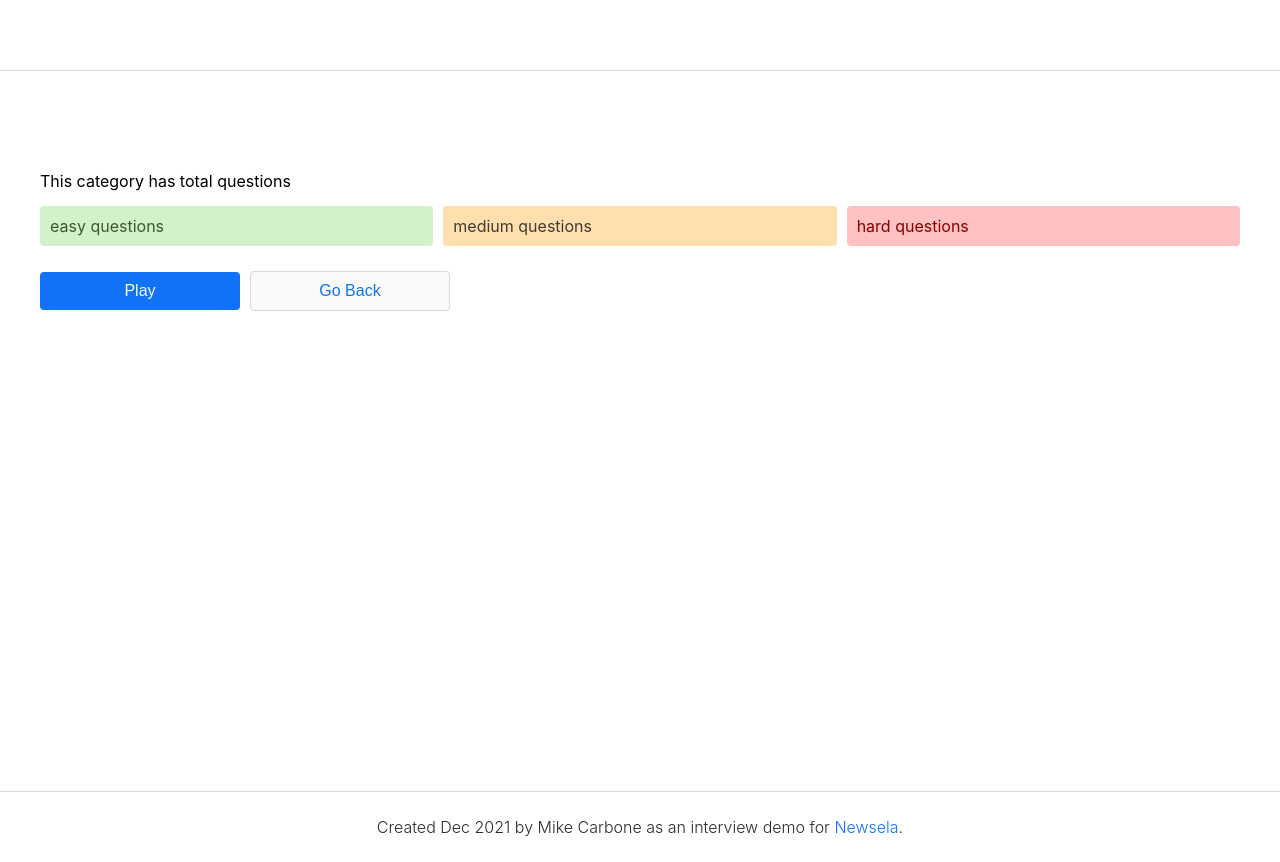
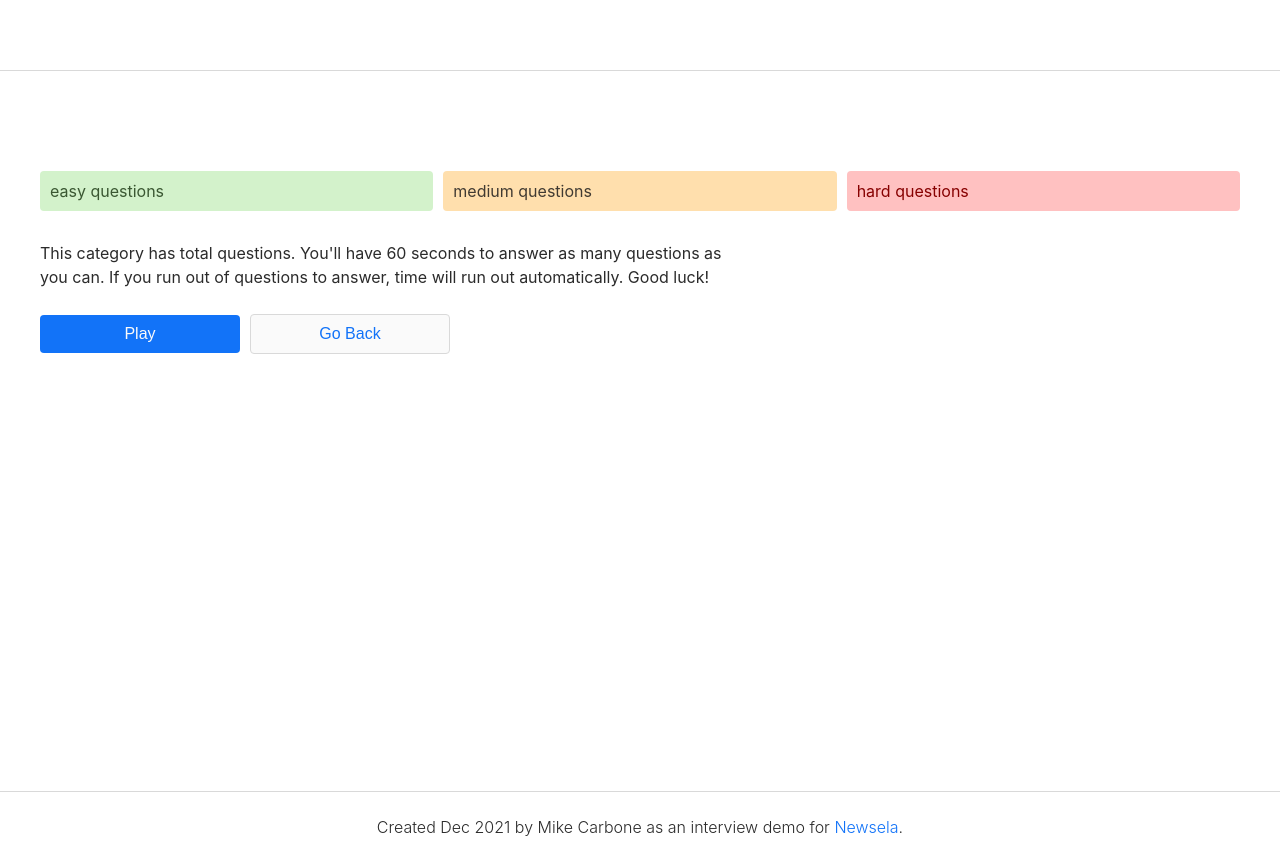
Before and after one commit to MikeCarbone/newsela-app, a Next.js app: page /category/1 in a window 1280 px wide. Built offline with nearby package versions, Linux system fonts and the light colour scheme; no server answers.

Commit message:
:rocket: Adds copy component

```diff
--- /dev/null
+++ b/components/atoms/Copy.js
@@ -0,0 +1,11 @@
+import styled from 'styled-components'
+
+const color = `var(--theme-color-foreground-primary)`
+
+const Copy = styled.p`
+	color: ${color};
+	line-height: 1.5;
+	max-width: 700px;
+`
+
+export default Copy
--- a/components/organisms/CategoryInfoDisplay.js
+++ b/components/organisms/CategoryInfoDisplay.js
@@ -3,7 +3,8 @@ import styled from 'styled-components'
 
 import triviaApi from '@/libs/triviaApi'
 
-import VertSpace from '../atoms/VertSpace'
+import Copy from '@/components/atoms/Copy'
+import VertSpace from '@/components/atoms/VertSpace'
 
 const borderRadius = `var(--theme-borderRadius-primary)`
 const fontSizeBig = `var(--theme-fontSize-2x)`
@@ -50,11 +51,6 @@ const CategoryInfoDisplay = ({ categoryId }) => {
 
 	return (
 		<div>
-			<p>
-				This category has {categoryInfo.total_question_count} total
-				questions
-			</p>
-			<VertSpace size={3} />
 			<BlocksContainer>
 				<Block
 					background="var(--global-lightGreen)"
@@ -84,6 +80,13 @@ const CategoryInfoDisplay = ({ categoryId }) => {
 					<p>hard questions</p>
 				</Block>
 			</BlocksContainer>
+			<VertSpace size={4} />
+			<Copy>
+				This category has {categoryInfo.total_question_count} total
+				questions. You'll have 60 seconds to answer as many questions as
+				you can. If you run out of questions to answer, time will run
+				out automatically. Good luck!
+			</Copy>
 		</div>
 	)
 }
```
